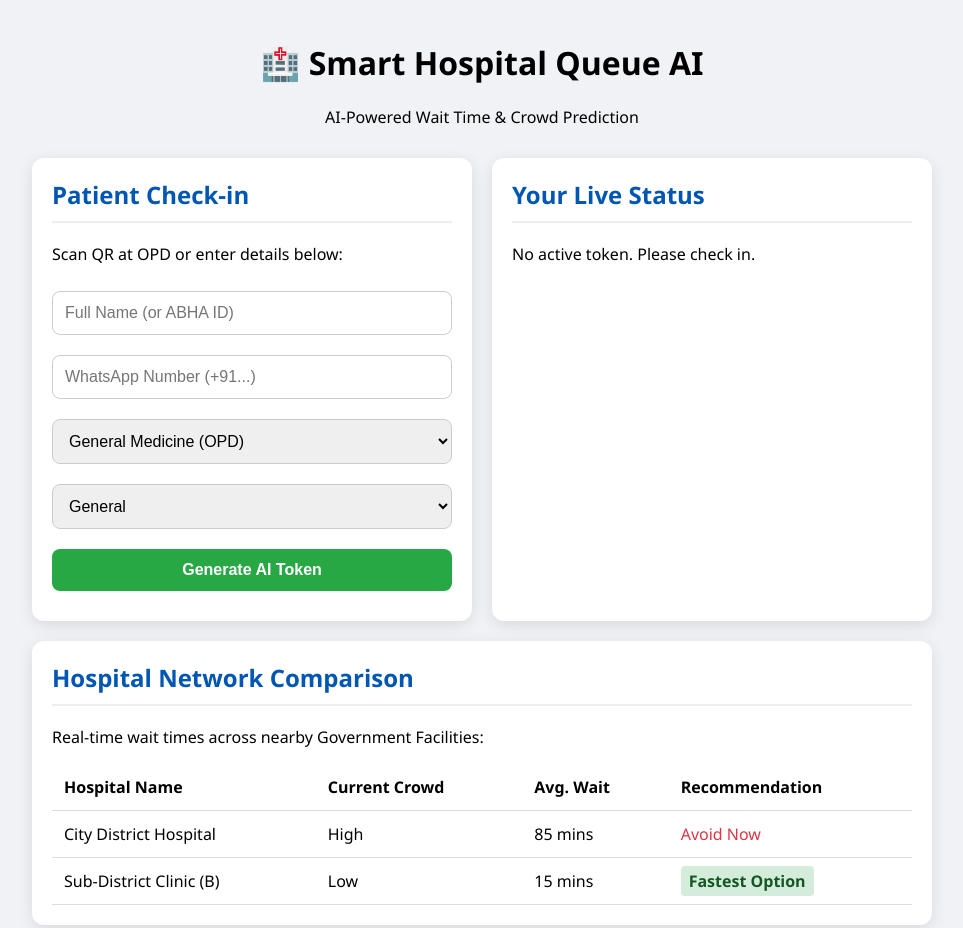
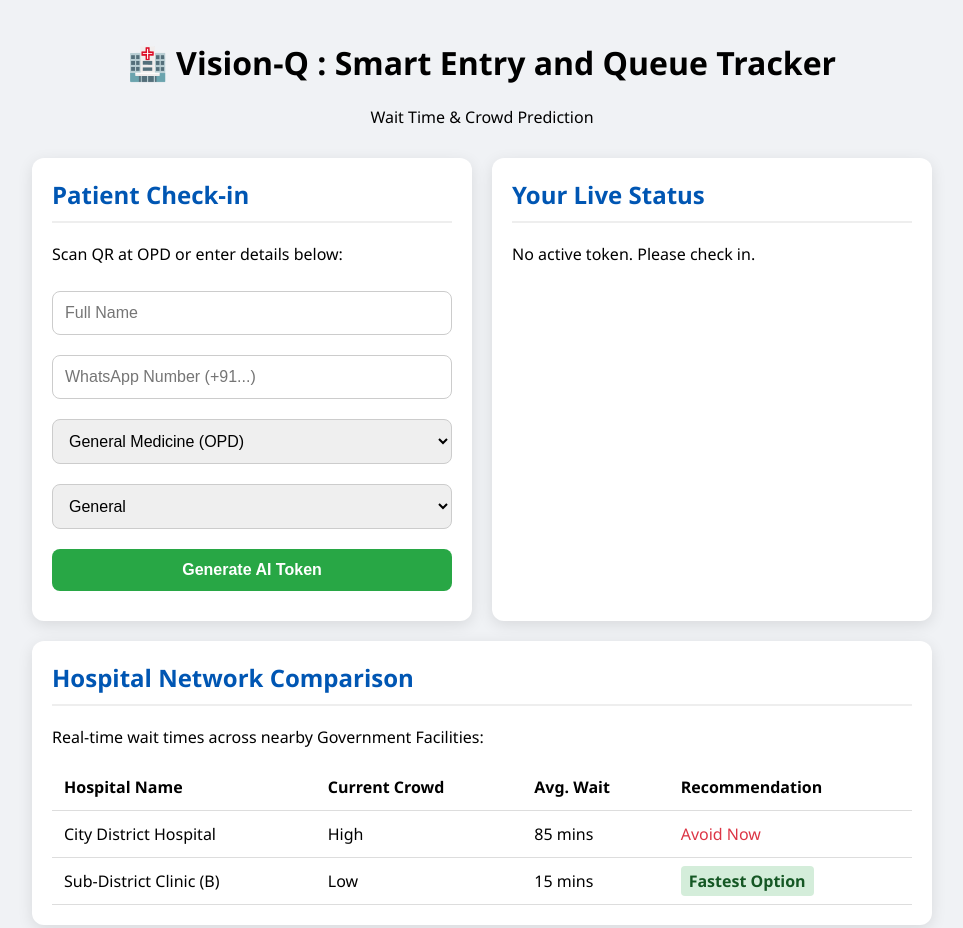
Before and after one commit to 24kd1a0590-commits/Vision-Q, a plain HTML site: page index.html in a window 1280 px wide. Shown: the top 928 px of the page, without its empty margins (158-1121 px from the left). Drawn offline with nearby package versions, Linux system fonts and the light colour scheme.

Commit message:
Changes titel

```diff
--- a/index.html
+++ b/index.html
@@ -36,15 +36,15 @@
 
 <div class="container">
     <header style="text-align: center; margin-bottom: 30px;">
-        <h1>🏥 Smart Hospital Queue AI</h1>
-        <p>AI-Powered Wait Time & Crowd Prediction</p>
+        <h1>🏥 Vision-Q : Smart Entry and Queue Tracker</h1>
+        <p>Wait Time & Crowd Prediction</p>
     </header>
 
     <div class="grid">
         <div class="card">
             <h2>Patient Check-in</h2>
             <p>Scan QR at OPD or enter details below:</p>
-            <input type="text" id="patientName" placeholder="Full Name (or ABHA ID)">
+            <input type="text" id="patientName" placeholder="Full Name ">
             <input type="text" id="patientPhone" placeholder="WhatsApp Number (+91...)">
             <select id="deptSelect">
                 <option value="101">General Medicine (OPD)</option>
```
